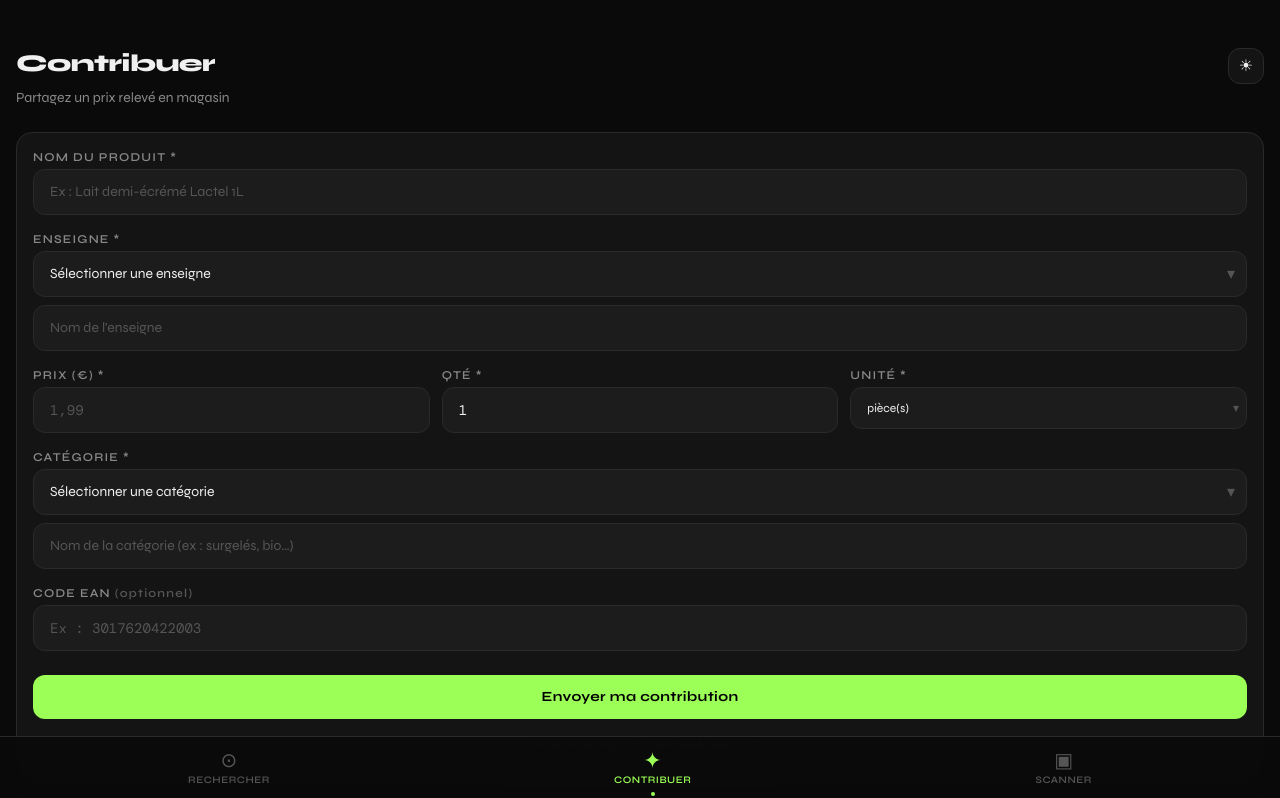
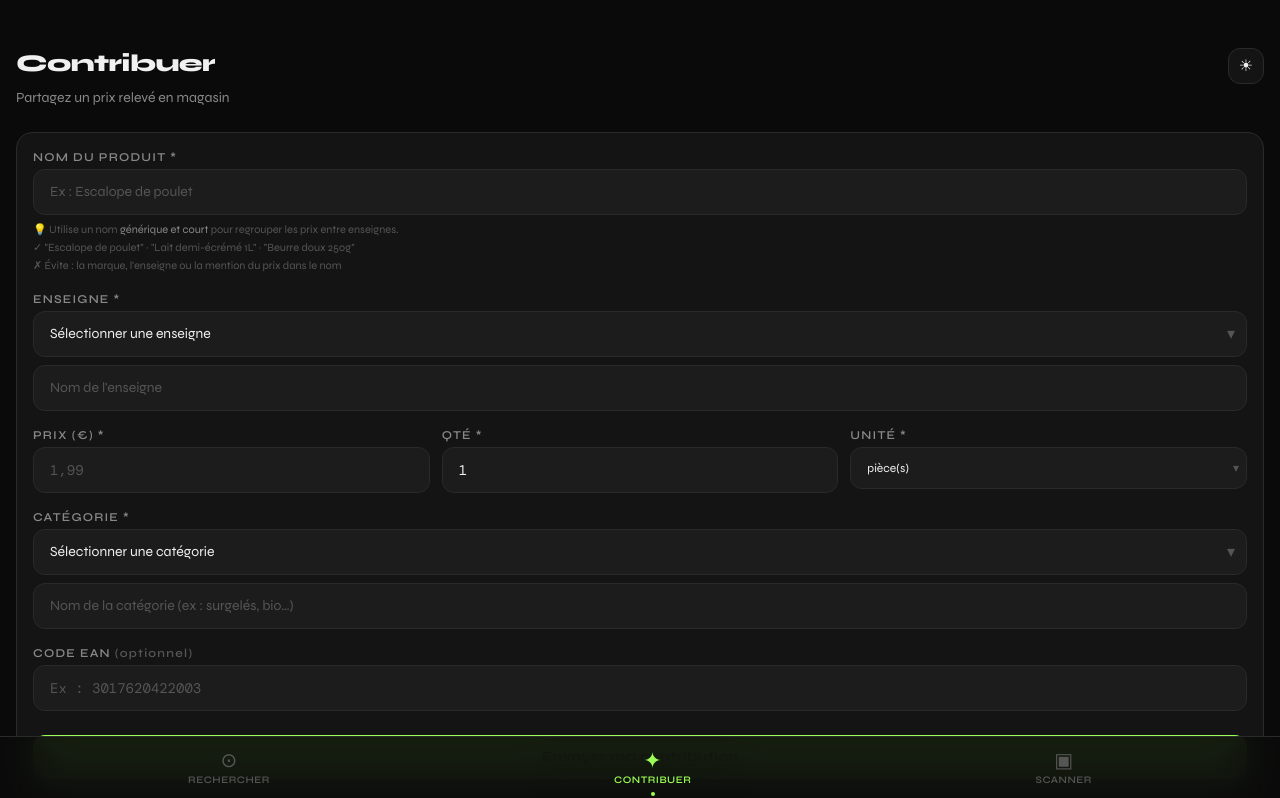
Before and after one commit to Auremens/PrixMatch, a Next.js app in the folder prixmatch/: page /contribuer in a window 1280 px wide. Shown: the top 798 px of the page. Built offline with nearby package versions, Linux system fonts and the light colour scheme; a web font is replaced by a local one.

Commit message:
Add files via upload

```diff
--- a/prixmatch/components/ContributionForm.tsx
+++ b/prixmatch/components/ContributionForm.tsx
@@ -135,10 +135,15 @@ export default function ContributionForm({ modeAdmin = false }: Props) {
       <div className="relative">
         <label className="label" htmlFor="nom-produit">Nom du produit *</label>
         <input ref={inputRef} id="nom-produit" type="text" className="input-base"
-          placeholder="Ex : Lait demi-écrémé Lactel 1L" value={nomProduit}
+          placeholder="Ex : Escalope de poulet" value={nomProduit}
           onChange={e => { setNomProduit(e.target.value); setSuggestionActive(true); }}
           onBlur={() => setTimeout(() => setSuggestionActive(false), 150)}
           autoComplete="off" />
+        <p className="text-tertiaire text-[11px] font-display mt-1.5 leading-relaxed">
+          💡 Utilise un nom <span className="text-secondaire">générique et court</span> pour regrouper les prix entre enseignes.<br />
+          ✓ "Escalope de poulet" · "Lait demi-écrémé 1L" · "Beurre doux 250g"<br />
+          ✗ Évite : la marque, l'enseigne ou la mention du prix dans le nom
+        </p>
         {suggestionActive && suggestions.length > 0 && (
           <ul className="absolute top-full left-0 right-0 z-20 bg-carte border border-bord rounded-xl mt-1 overflow-hidden shadow-xl">
             {suggestions.map(s => (
```
